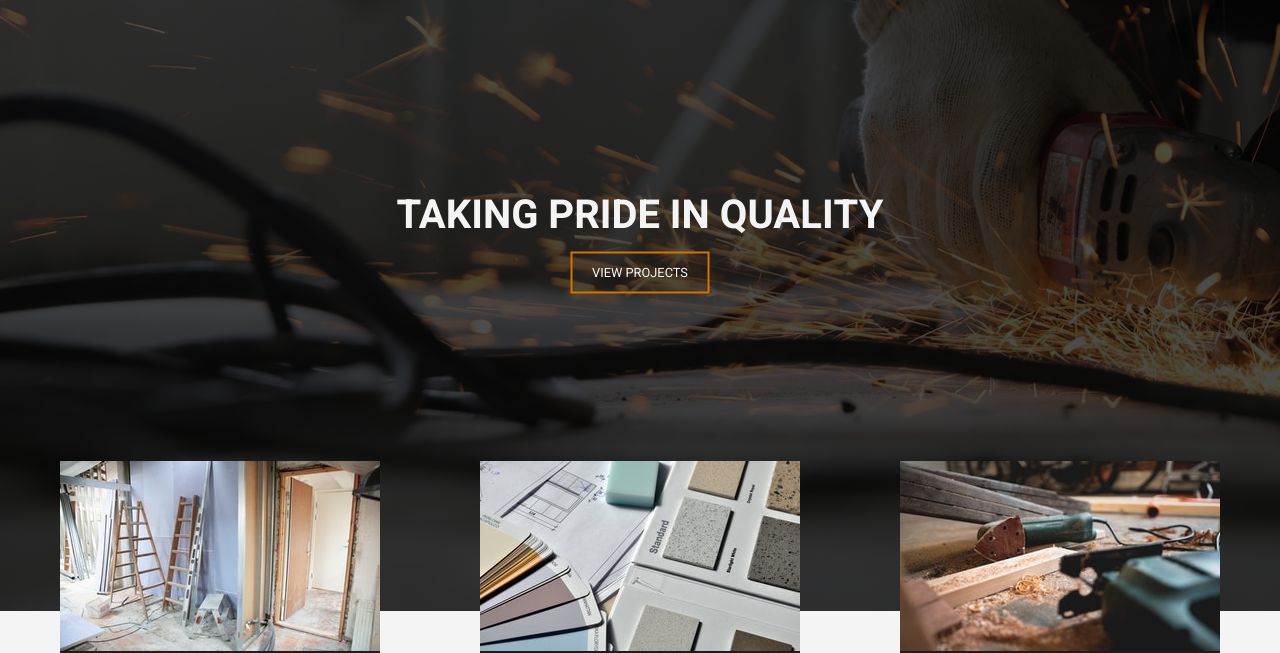
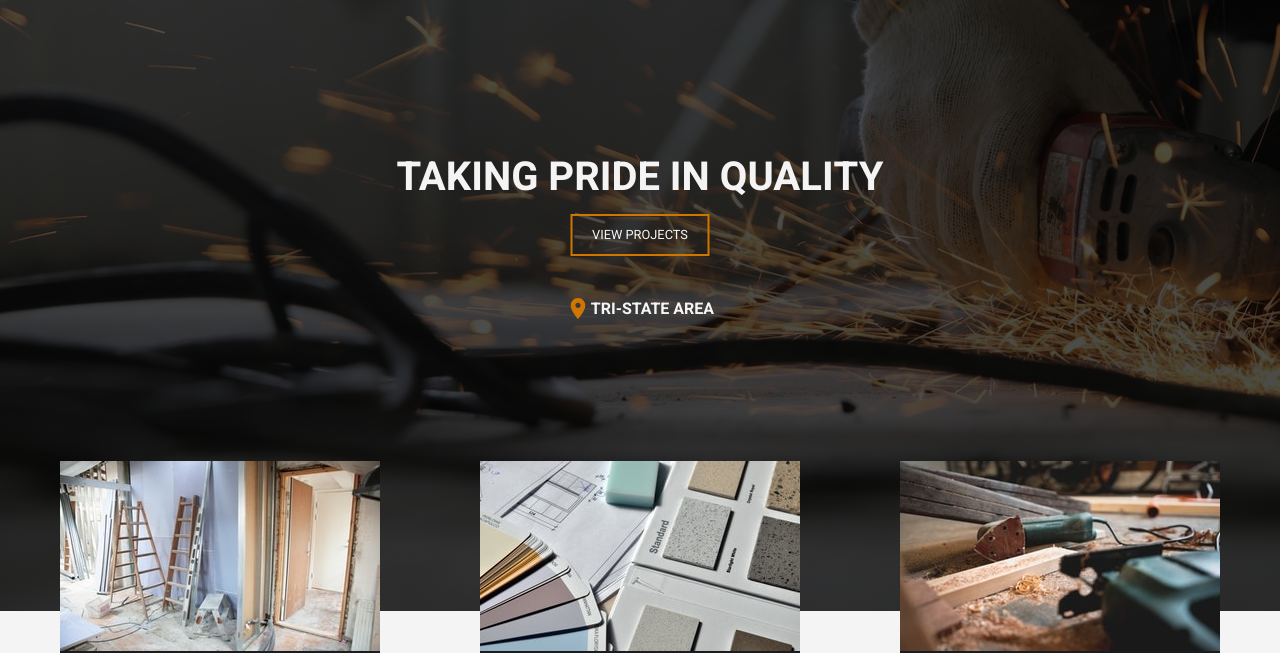
Before and after one commit to Rvhyle/Tenacity-Website, a plain HTML site: page index.html in a window 1280 px wide. Shown: the part 157-810 px from the top of the page. Drawn offline with Linux system fonts and the light colour scheme.

Commit message:
Added Loactions availabke

```diff
--- a/index.html
+++ b/index.html
@@ -38,6 +38,10 @@
             <div class="header-content">
                 <h1>Taking Pride In Quality</h1>
                 <a href="#projects">View Projects</a>
+                <div id="locations">
+                    <svg xmlns="http://www.w3.org/2000/svg" viewBox="0 0 24 24" fill="black" width="18px" height="18px"><path d="M0 0h24v24H0z" fill="none"/><path d="M12 2C8.13 2 5 5.13 5 9c0 5.25 7 13 7 13s7-7.75 7-13c0-3.87-3.13-7-7-7zm0 9.5c-1.38 0-2.5-1.12-2.5-2.5s1.12-2.5 2.5-2.5 2.5 1.12 2.5 2.5-1.12 2.5-2.5 2.5z"/></svg>
+                    <h2>Tri-State Area</h2>
+                </div>
             </div>
         </div>
 <!-- Service Cards -->
--- a/scss/style.scss
+++ b/scss/style.scss
@@ -95,6 +95,24 @@ html {
 				cursor: pointer;
 				text-transform: uppercase;
 				font-size: 0.8rem;
+			}
+
+			#locations {
+				padding-top: 50px;
+				display: flex;
+				justify-content: center;
+				align-items: center;
+
+				svg {
+					fill: $brown;
+					width: 25px;
+					height: 25px;
+				}
+
+				h2 {
+					color: $off-white;
+					font-size: 1rem;
+				}
 			}
 		}
 	} //End of Header bg
```
Also changed, not shown: css/style.css.
